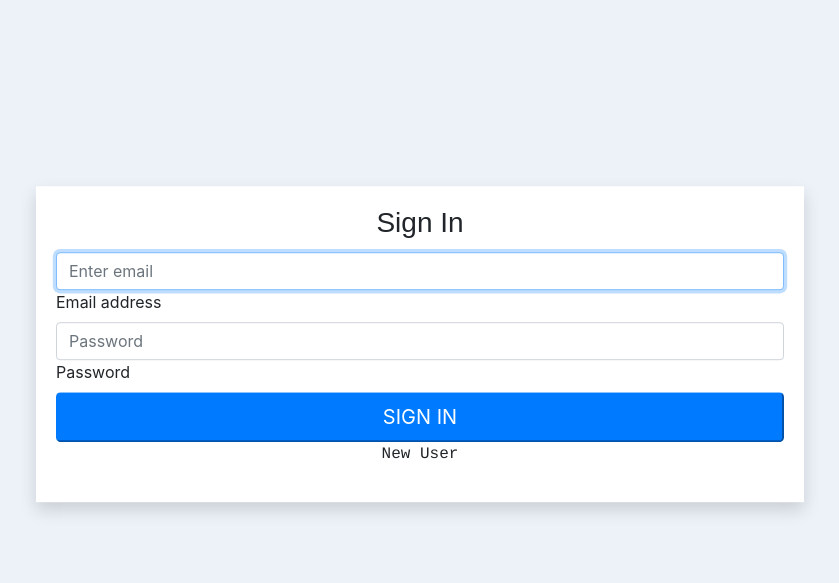
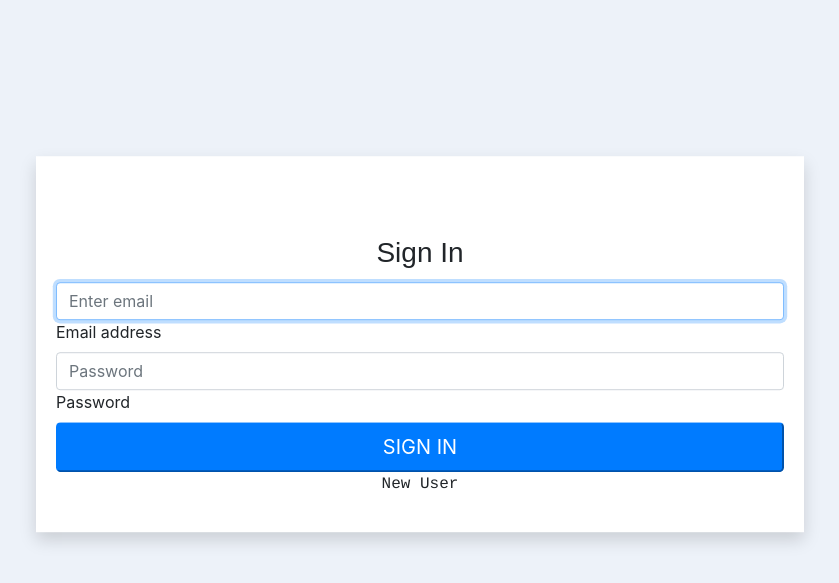
Before and after one commit to mgreim3373/InstaMeals-Front-End, a web app: file index.html in a window 1280 px wide. Shown: the part 56-639 px from the top of the page, without its empty margins (220-1059 px from the left). Run offline with its HTML, style and script files only (its server is not run), Linux system fonts and the light colour scheme; Handlebars templates in the page's scripts are left empty; style sheets or scripts are compiled from the project's sources; some libraries are stand-ins or nearby versions.

```diff
--- a/assets/scripts/auth/event.js
+++ b/assets/scripts/auth/event.js
@@ -1,3 +1,4 @@
+
 'use strict'
 
 const getFormFields = require(`../../../lib/get-form-fields`)
--- a/assets/styles/index.scss
+++ b/assets/styles/index.scss
@@ -51,6 +51,15 @@ p {
   width: 100%;
 }
 
+.card-body-signin {
+  padding-top: 80px;
+}
+
+.card-body-signup {
+  padding-top: 120px;
+}
+
+
 .handlebars {
   background: white;
   margin-top: 5%;
--- a/index.html
+++ b/index.html
@@ -13,9 +13,8 @@
     </head>
     <body>
       <section class='auth-container card-container shadow'>
-
     <!-- Start of sign in card -->
-        <div id='signInCard' class="container card-body">
+        <div id='signInCard' class="container card-body card-body-signin">
           <h3 class="card-title text-center">Sign In</h5>
           <form class="form-signin" id="sign-in">
               <input type="email" name="credentials[email]" class="form-control" placeholder="Enter email" required autofocus>
@@ -30,7 +29,7 @@
       <!-- End of card -->
 
       <!-- Start of sign up card -->
-        <div id='signUpCard' class="card-body hide">
+        <div id='signUpCard' class="card-body card-body-signup hide">
           <h3 class="card-title text-center">Sign Up</h5>
           <form class="form-signin" id="sign-up">
               <input type="email" name="credentials[email]" class="form-control" placeholder="Enter email" required autofocus>
```
